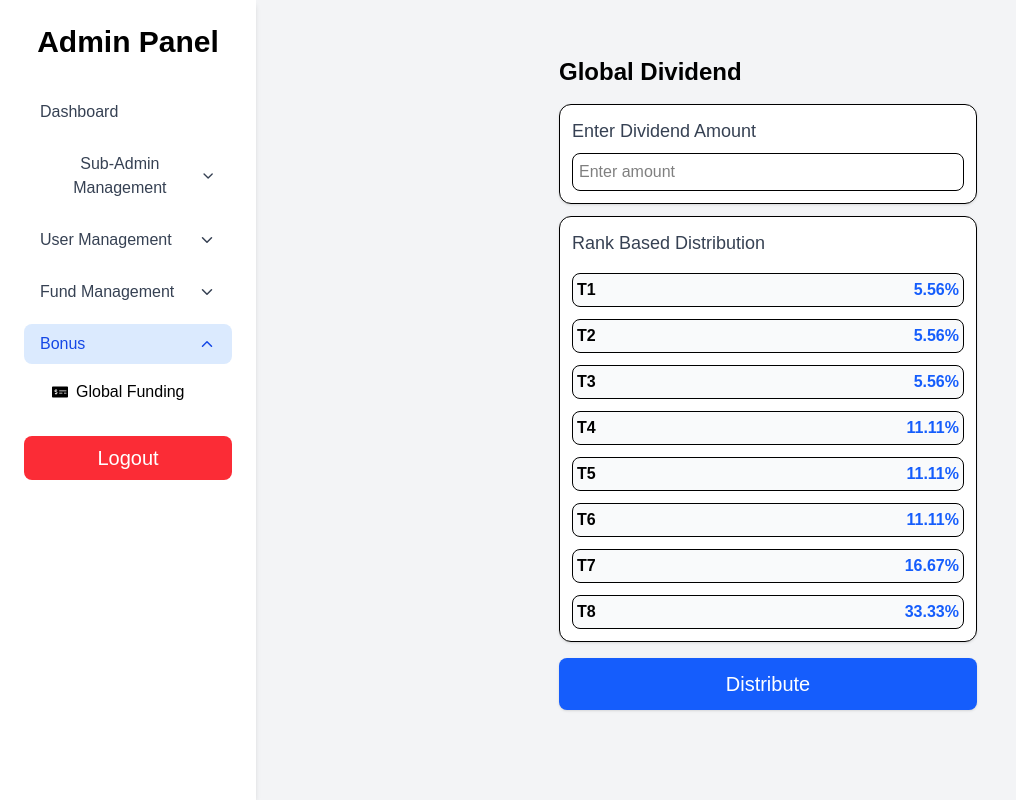
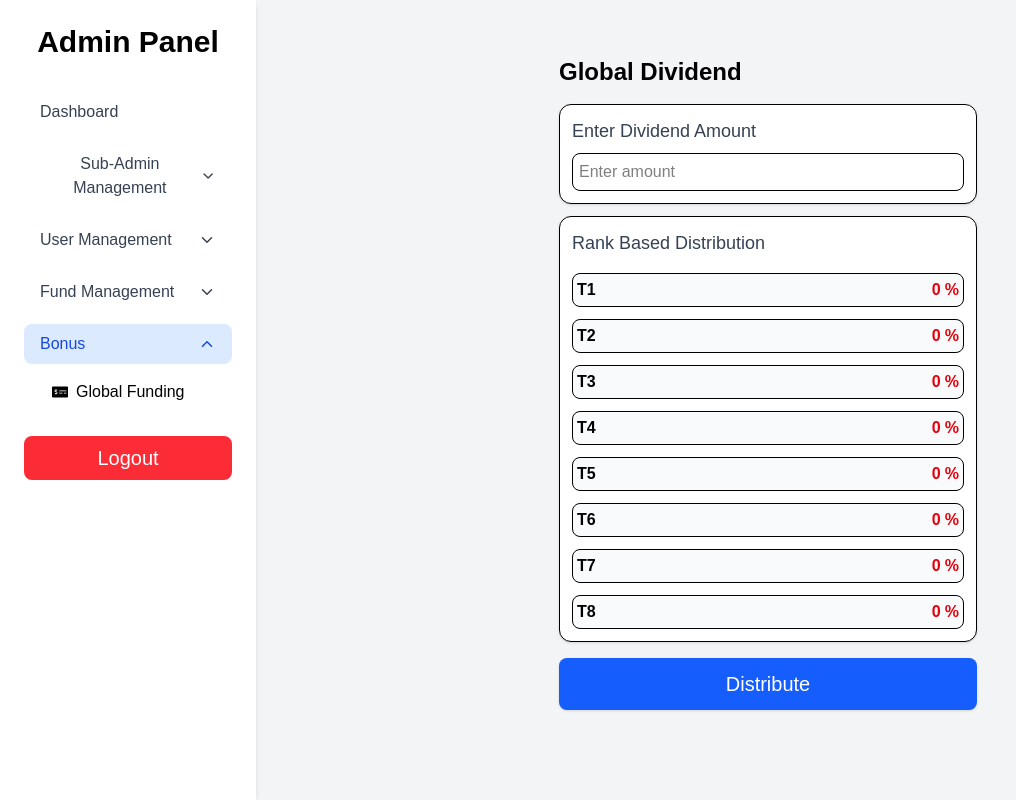
Before and after one commit to Bhushankumar1435/p2pnew, a React (Vite) app: page /admin/global-dividend in a window 1280 px wide. Shown: the whole page, without its empty margins (0-1016 px from the left). Built offline with nearby package versions, Linux system fonts and the light colour scheme; sample sign-in values are in the browser's storage; a web font is replaced by a local one.

Commit message:
05-12-2025

```diff
--- a/src/admin/AdminLayout.jsx
+++ b/src/admin/AdminLayout.jsx
@@ -34,7 +34,7 @@ const AdminLayout = () => {
 
     // Automatically open submenus
     setShowSubMenu(path.includes("/subadmin"));
-    setShowUserSubMenu(path.includes("/users") || path.includes("/deals") || path.includes("/tickets"));
+    setShowUserSubMenu(path.includes("/users") || path.includes("/deals") || path.includes("/tickets") || path.includes("/orders"));
     setTransferFundMenu(path.includes("/transferfund") || path.includes("/wallet-history") || path.includes("/income-history") || path.includes("/withdraw-orders") ||
       path.includes("/deposit-history"));
     setGlobaldividend(path.includes("/global-dividend"));
--- a/src/admin/globaldividend/Globaldividend.jsx
+++ b/src/admin/globaldividend/Globaldividend.jsx
@@ -3,14 +3,14 @@ import { GetGlobalDividendApi } from "../../api/Adminapi";
 import { toast, ToastContainer } from "react-toastify";
 
 const DEFAULT_DATA = [
-  { rank: "T1", percent: 5.56 },
-  { rank: "T2", percent: 5.56 },
-  { rank: "T3", percent: 5.56 },
-  { rank: "T4", percent: 11.11 },
-  { rank: "T5", percent: 11.11 },
-  { rank: "T6", percent: 11.11 },
-  { rank: "T7", percent: 16.67 },
-  { rank: "T8", percent: 33.33 },
+  { rank: "T1", percent: 0 },
+  { rank: "T2", percent: 0 },
+  { rank: "T3", percent: 0 },
+  { rank: "T4", percent: 0 },
+  { rank: "T5", percent: 0 },
+  { rank: "T6", percent: 0 },
+  { rank: "T7", percent: 0 },
+  { rank: "T8", percent: 0 },
 ];
 
 const Globaldividend = () => {
@@ -18,13 +18,23 @@ const Globaldividend = () => {
   const [percentList, setPercentList] = useState(DEFAULT_DATA);
   const [loading, setLoading] = useState(false);
 
+  // Update percent value (admin editable)
+  const handlePercentChange = (index, value) => {
+    const updated = [...percentList];
+    updated[index].percent = value === "" ? "" : Number(value);
+    setPercentList(updated);
+  };
+
   const handleDistribute = async () => {
     if (!amount || amount <= 0) {
       return toast.error("Please enter a valid amount!");
     }
 
-    // Only include ranks with percent > 0
-    const validRanks = percentList.filter((p) => p.percent > 0);
+    // Only include valid percentage rows
+    const validRanks = percentList.filter(
+      (p) => p.percent !== "" && p.percent > 0
+    );
+
     if (validRanks.length === 0) {
       return toast.error("No ranks eligible for distribution!");
     }
@@ -53,7 +63,10 @@ const Globaldividend = () => {
   return (
     <div className="w-full max-w-[450px] mx-auto p-4">
       <ToastContainer position="top-right" autoClose={3000} />
+
       <h2 className="text-2xl font-semibold mb-4">Global Dividend</h2>
+
+      {/* Amount Input */}
       <div className="bg-white p-3 rounded-xl shadow border flex flex-col">
         <label className="text-lg font-medium text-gray-700">
           Enter Dividend Amount
@@ -67,24 +80,49 @@ const Globaldividend = () => {
         />
       </div>
 
+      {/* Percent Distribution Editable */}
       <div className="bg-white p-3 rounded-xl shadow border mt-3">
         <h3 className="text-lg font-medium text-gray-700 mb-4">
           Rank Based Distribution
         </h3>
+
         <div className="space-y-3">
           {percentList.map((item, index) => (
-            <div key={index}className="flex justify-between items-center p-1 border rounded-lg bg-gray-50">
+            <div
+              key={index}
+              className="flex justify-between items-center p-1 border rounded-lg bg-gray-50"
+            >
+              {/* Rank */}
               <span className="font-semibold">{item.rank}</span>
-              <span
-                className={`font-semibold ${item.percent === 0 ? "text-red-600" : "text-blue-600"
-                  }`}
-              >
-                {item.percent}%
-              </span>
+              <div className="flex items-center">
+                <input
+                  type="number"
+                  value={item.percent}
+                  onChange={(e) => {
+                    let value = e.target.value;
+                    if (value === "") {
+                      handlePercentChange(index, "");
+                      return;
+                    }
+                    value = Number(value);
+                    if (value < 0) return;
+                    handlePercentChange(index, value);
+                  }}
+                  className={`w-16 bg-transparent text-right font-semibold outline-none border-none appearance-none ${item.percent == 0 ? "text-red-600" : "text-blue-600" }`}
+                />
+                <span
+                  className={`ml-1 font-semibold ${item.percent == 0 ? "text-red-600" : "text-blue-600"
+                    }`}
+                >
+                  %
+                </span>
+              </div>
             </div>
           ))}
         </div>
       </div>
+
+      {/* Submit Button */}
       <button
         onClick={handleDistribute}
         className="w-full mt-4 bg-blue-600 text-white text-xl font-medium p-3 rounded-lg shadow hover:bg-blue-700 transition cursor-pointer"
--- a/src/admin/usermanage/UserDetails.jsx
+++ b/src/admin/usermanage/UserDetails.jsx
@@ -306,6 +306,7 @@ const UserDetails = () => {
                   <th className="p-2 border">Bank Name</th>
                   <th className="p-2 border">Account Number</th>
                   <th className="p-2 border">IFSC Code</th>
+                  <th className="p-2 border">Branch Name</th>
                   <th className="p-2 border">UPI</th>
                 </tr>
               </thead>
@@ -315,6 +316,7 @@ const UserDetails = () => {
                     <td className="p-2 border">{item.bankName || "-"}</td>
                     <td className="p-2 border">{item.accountNumber || "-"}</td>
                     <td className="p-2 border">{item.ifscCode || "-"}</td>
+                    <td className="p-2 border">{item.branchName || "-"}</td>
                     <td className="p-2 border">{item.upi || "-"}</td>
                   </tr>
                 ))}
@@ -336,6 +338,7 @@ const UserDetails = () => {
                 <Field label="Bank Name" value={item.bankName} />
                 <Field label="Account Number" value={item.accountNumber} />
                 <Field label="IFSC Code" value={item.ifscCode} />
+                <Field label="IFSC Code" value={item.branchName} />
                 <Field label="UPI" value={item.upi} />
                 <div className="mt-2">
                   <h4 className="font-medium">BEP20 Address</h4>
@@ -543,7 +546,7 @@ const UserDetails = () => {
               <thead className="bg-gray-100">
                 <tr>
                   <th className="p-2 border">S.No.</th>
-                  <th className="p-2 border">User ID</th>
+                  {/* <th className="p-2 border">User ID</th> */}
                   <th className="p-2 border">Token</th>
                   <th className="p-2 border">Amount</th>
                   <th className="p-2 border">Type</th>
@@ -554,7 +557,7 @@ const UserDetails = () => {
                 {currentItems.map((d, idx) => (
                   <tr key={d._id || idx} className="border-b">
                     <td className="p-2 border">{indexOfFirstItem + idx + 1}</td>
-                    <td className="p-2 border">{d.userId?.userId || d.userId || "-"}</td>
+                    {/* <td className="p-2 border">{d.userId?.userId || d.userId || "-"}</td> */}
                     <td className="p-2 border">{d.token}</td>
                     <td className="p-2 border font-semibold text-blue-600">{d.amount}</td>
                     <td className="p-2 border">{d.transactionType}</td>
@@ -590,7 +593,7 @@ const UserDetails = () => {
               <thead className="bg-gray-100">
                 <tr>
                   <th className="p-2 border">S.No.</th>
-                  <th className="p-2 border">User ID</th>
+                  {/* <th className="p-2 border">User ID</th> */}
                   <th className="p-2 border">Token</th>
                   <th className="p-2 border">Amount</th>
                   <th className="p-2 border">Status</th>
@@ -602,7 +605,7 @@ const UserDetails = () => {
                 {currentItems.map((w, idx) => (
                   <tr key={w._id || idx} className="border-b">
                     <td className="p-2 border">{indexOfFirstItem + idx + 1}</td>
-                    <td className="p-2 border">{w.userId?.userId || "-"}</td>
+                    {/* <td className="p-2 border">{w.userId?.userId || "-"}</td> */}
                     <td className="p-2 border">{w.token}</td>
                     <td className="p-2 border text-red-600 font-semibold">{w.amount}</td>
                     <td className="p-2 border">
--- a/src/index.css
+++ b/src/index.css
@@ -121,3 +121,15 @@ body {
 .system_box {
   flex: 0 0 25%;
 }
+
+/* Remove arrows in Chrome, Edge, Safari */
+input[type="number"]::-webkit-inner-spin-button,
+input[type="number"]::-webkit-outer-spin-button {
+  -webkit-appearance: none;
+  margin: 0;
+}
+
+/* Remove arrows in Firefox */
+input[type="number"] {
+  -moz-appearance: textfield !important;
+}
--- a/src/pages/Profile/Raiseticket.jsx
+++ b/src/pages/Profile/Raiseticket.jsx
@@ -59,13 +59,12 @@ export default function Raiseticket() {
         if (orderId) formData.append("orderId", orderId);
         if (contact) formData.append("whatsapp", contact);
 
-        // 🔥 Attachment Logic
         if (mode === "image" && ticketImage) {
-            formData.append("ticketImage", ticketImage);
+            formData.append("doc", ticketImage);
         }
 
         if (mode === "link" && driveLink.trim()) {
-            formData.append("driveLink", driveLink);
+            formData.append("doc", driveLink);
         }
 
         try {
```
